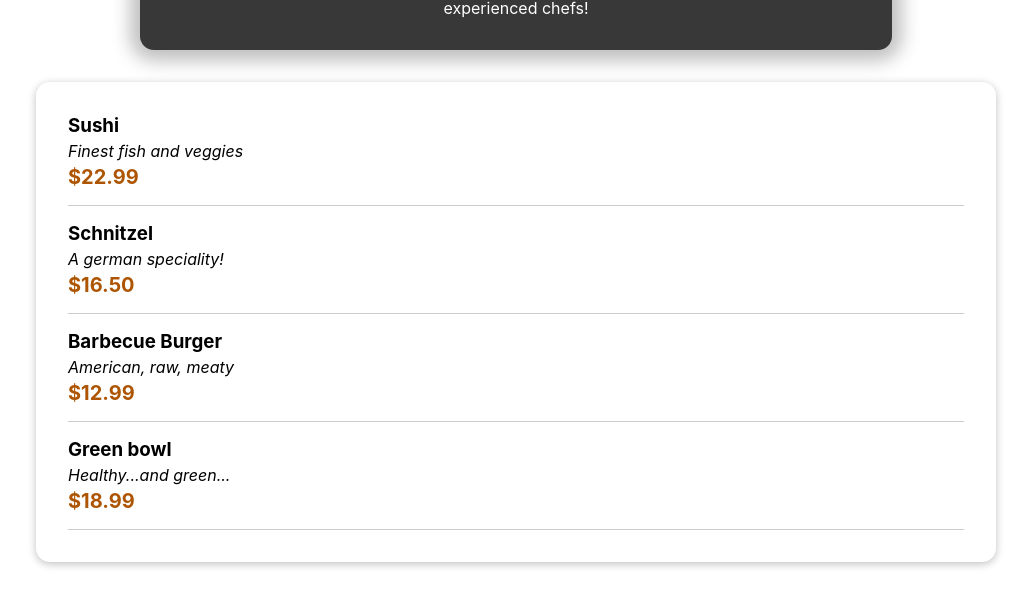
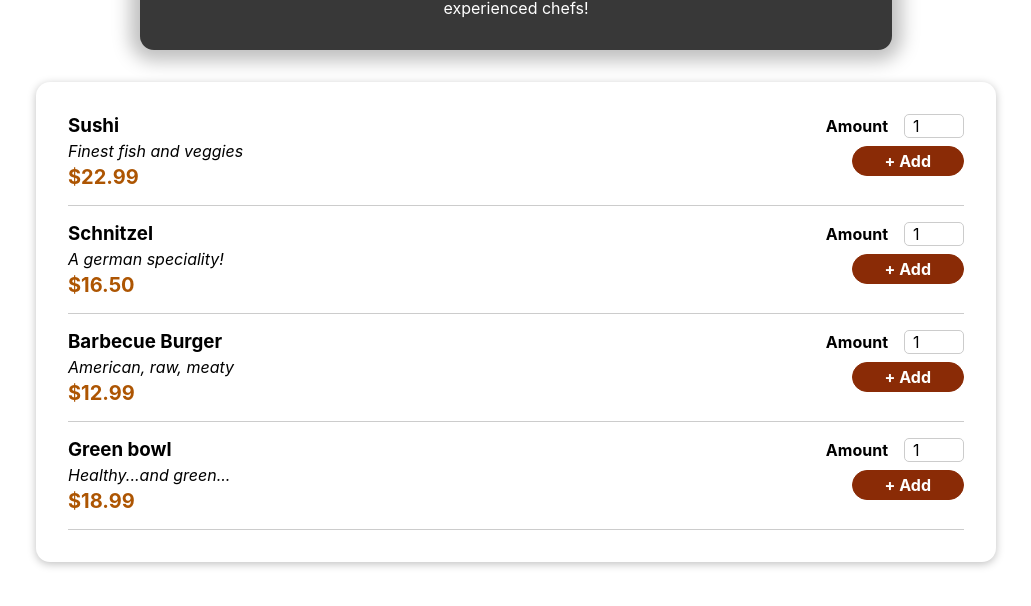
Before and after one commit to JoakimMarcus/meals, a React (Create React App) app in the folder meals/: page / in a window 1280 px wide. Shown: the top 606 px of the page, without its empty margins (124-1155 px from the left). Built offline with nearby package versions, Linux system fonts and the light colour scheme; the HTML template or start-up script is replaced by a standard one.

Commit message:
added form

```diff
--- a/meals/src/components/Meals/MealItem/MealItem.js
+++ b/meals/src/components/Meals/MealItem/MealItem.js
@@ -1,3 +1,4 @@
+import MealItemForm from "./MealItemForm";
 import classes from "./MealItem.module.css";
 
 const MealItem = (props) => {
@@ -6,11 +7,13 @@
   return (
     <li className={classes.meal}>
       <div>
-        <h3>{props.name}</h3>
-        <div className={classes.description}>{props.description}</div>
-        <div className={classes.price}>{price}</div>
+        <h3> {props.name} </h3>
+        <div className={classes.description}> {props.description} </div>
+        <div className={classes.price}> {price} </div>
       </div>
-      <div></div>
+      <div>
+        <MealItemForm id={props.id} />
+      </div>
     </li>
   );
 };
--- a/meals/src/components/Meals/MealItem/MealItemForm.js
+++ b/meals/src/components/Meals/MealItem/MealItemForm.js
@@ -0,0 +1,23 @@
+import Input from "../../UI/Input";
+import classes from "./MealItemForm.module.css";
+
+const MealItemForm = (props) => {
+  return (
+    <form className={classes.form}>
+      <Input
+        label="Amount"
+        input={{
+          id: "amount_" + props.id,
+          type: "number",
+          min: "1",
+          max: "5",
+          step: "1",
+          defaultValue: "1",
+        }}
+      />
+      <button>+ Add</button>
+    </form>
+  );
+};
+
+export default MealItemForm;
--- /dev/null
+++ b/meals/src/components/Meals/MealItem/MealItemForm.module.css
@@ -0,0 +1,20 @@
+.form {
+    text-align: right;
+}
+
+.form button {
+    font: inherit;
+    cursor: pointer;
+    background-color: #8a2b06;
+    border: 1px solid #8a2b06;
+    color: white;
+    padding: 0.25rem 2rem;
+    border-radius: 20px;
+    font-weight: bold;
+}
+
+.form button:hover,
+.form button:active {
+    background-color: #641e03;
+    border-color: #641e03;
+}
--- /dev/null
+++ b/meals/src/components/UI/Input.js
@@ -0,0 +1,12 @@
+import classes from "./Input.module.css";
+
+const Input = (props) => {
+  return (
+    <div className={classes.input}>
+      <label htmlFor={props.input.id}> {props.label} </label>{" "}
+      <input {...props.input} />{" "}
+    </div>
+  );
+};
+
+export default Input;
--- /dev/null
+++ b/meals/src/components/UI/Input.module.css
@@ -0,0 +1,18 @@
+.input {
+    display: flex;
+    align-items: center;
+    margin-bottom: 0.5rem;
+}
+
+.input label {
+    font-weight: bold;
+    margin-right: 1rem;
+}
+
+.input input {
+    width: 3rem;
+    border-radius: 5px;
+    border: 1px solid #ccc;
+    font: inherit;
+    padding-left: 0.5rem;
+}
```
